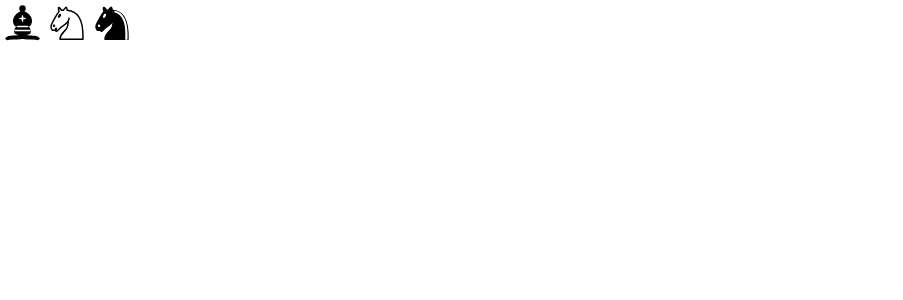
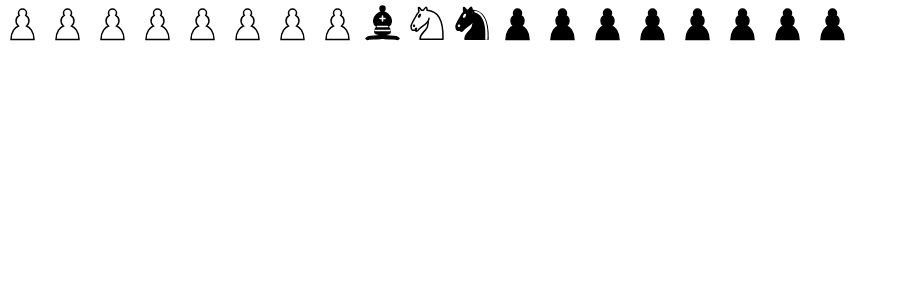
Before and after one commit to jekuari/react-chess, a React (Vite) app: page / in a window 1280 px wide. Shown: the top 300 px of the page, without its empty margins (0-903 px from the left). Built offline with nearby package versions, Linux system fonts and the light colour scheme.

Commit message:
feat: added pawn's and pawn's movements

```diff
--- a/src/Components/Chessboard.tsx
+++ b/src/Components/Chessboard.tsx
@@ -110,6 +110,43 @@ function ChessBoard() {
         }
       }
     }
+    if (piece.type === "p") {
+      // Determine direction based on pawn's color
+      const direction = piece.isWhite ? 1 : -1;
+
+      const oneSquareForward = [position[0], position[1] + direction];
+      const pieceInFront = getPieceByPosition(oneSquareForward);
+
+      if (!pieceInFront) {
+        moves.push(oneSquareForward);
+
+        // If it's pawn's first move
+        if (
+          (piece.isWhite && position[1] === 1) ||
+          (!piece.isWhite && position[1] === 6)
+        ) {
+          const twoSquaresForward = [position[0], position[1] + 2 * direction];
+          const pieceTwoSquaresForward = getPieceByPosition(twoSquaresForward);
+
+          if (!pieceTwoSquaresForward) {
+            moves.push(twoSquaresForward);
+          }
+        }
+
+        // Check diagonal captures
+        const leftCapture = [position[0] - 1, position[1] + direction];
+        const rightCapture = [position[0] + 1, position[1] + direction];
+        const pieceLeftCapture = getPieceByPosition(leftCapture);
+        const pieceRightCapture = getPieceByPosition(rightCapture);
+
+        if (pieceLeftCapture && pieceLeftCapture.isWhite !== piece.isWhite) {
+          edibles.push(leftCapture);
+        }
+        if (pieceRightCapture && pieceRightCapture.isWhite !== piece.isWhite) {
+          edibles.push(rightCapture);
+        }
+      }
+    }
     setHighlightedSquares(moves);
     setEdibleSquares(edibles);
   };
@@ -145,10 +182,37 @@ function ChessBoard() {
     return knight;
   };
 
+  const makePawn = (position: number[], isWhite: boolean) => {
+    const pawn: Piece = {
+      image: isWhite ? imgPawnLight : imgPawnDark,
+      position: position,
+      isWhite,
+      isDead: false,
+      type: "p",
+    };
+    return pawn;
+  };
+
   const [pieces, setPieces] = useState<Piece[]>([
     makeKnight([3, 3], true),
     makeBishop([2, 2], false),
     makeKnight([0, 4], false),
+    makePawn([0, 1], true),
+    makePawn([1, 1], true),
+    makePawn([2, 1], true),
+    makePawn([3, 1], true),
+    makePawn([4, 1], true),
+    makePawn([5, 1], true),
+    makePawn([6, 1], true),
+    makePawn([7, 1], true),
+    makePawn([1, 6], false),
+    makePawn([0, 6], false),
+    makePawn([2, 6], false),
+    makePawn([3, 6], false),
+    makePawn([4, 6], false),
+    makePawn([5, 6], false),
+    makePawn([6, 6], false),
+    makePawn([7, 6], false),
   ]);
 
   const move = (initial: number[], end: number[]) => {
```
